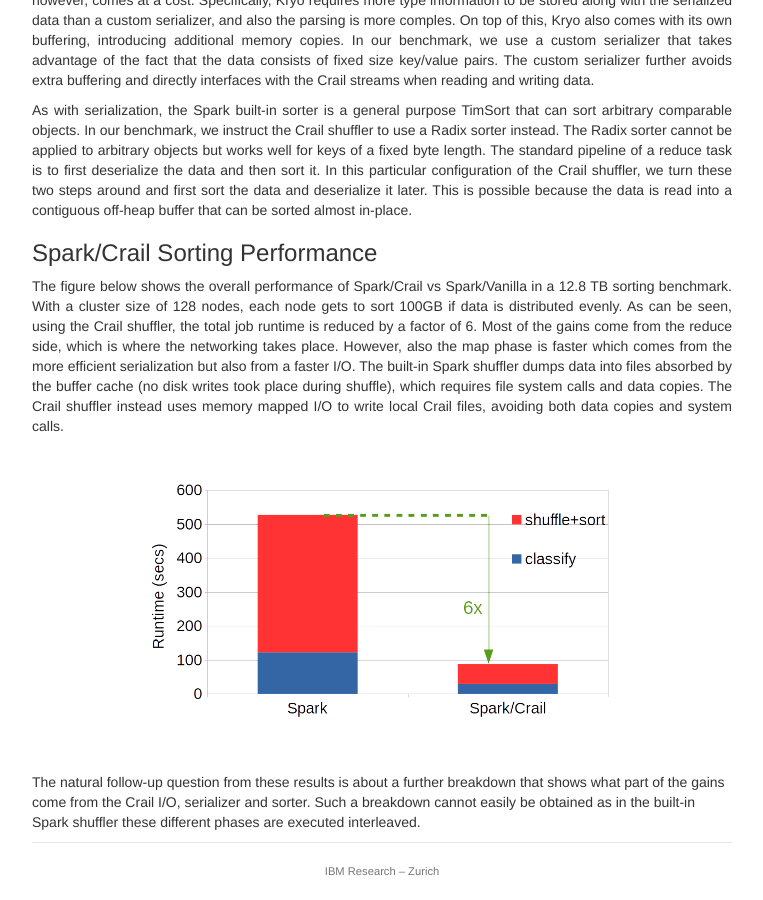
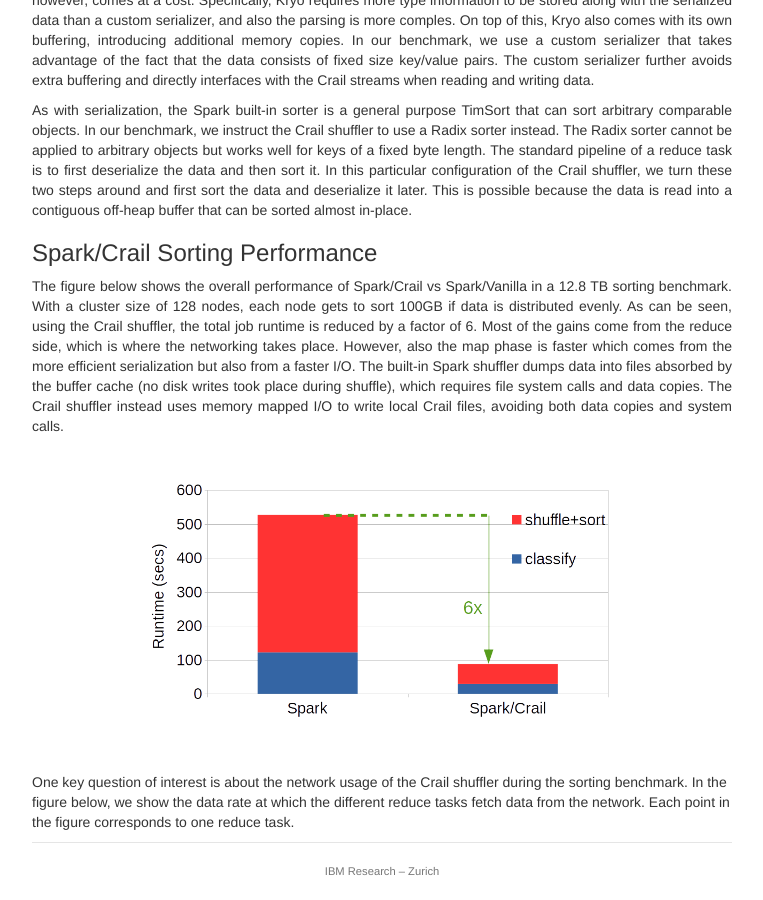
Before and after one commit to apache/incubator-crail-website, a Jekyll site: the page built from _posts/blog/2017-01-1-sorting.md, in a window 1280 px wide and 900 px high, scrolled down 3072 px. Shown: the whole window, without its empty margins (258-1021 px from the left). Built offline with Jekyll 4.4.1, drawn with Linux system fonts in a browser that asks for light colours.

Commit message:
Update 2017-01-1-sorting.md

```diff
--- a/_posts/blog/2017-01-1-sorting.md
+++ b/_posts/blog/2017-01-1-sorting.md
@@ -176,4 +176,4 @@
 <div style="text-align:center"><img src ="http://crail.io/img/blog/sort/performance_overall.png" width="470"></div>
 <br><br>
 
-The natural follow-up question from these results is about a further breakdown that shows what part of the gains come from the Crail I/O, serializer and sorter. Such a breakdown cannot easily be obtained as in the built-in Spark shuffler these different phases are executed interleaved.
+One key question of interest is about the network usage of the Crail shuffler during the sorting benchmark. In the figure below, we show the data rate at which the different reduce tasks fetch data from the network. Each point in the figure corresponds to one reduce task.
```
